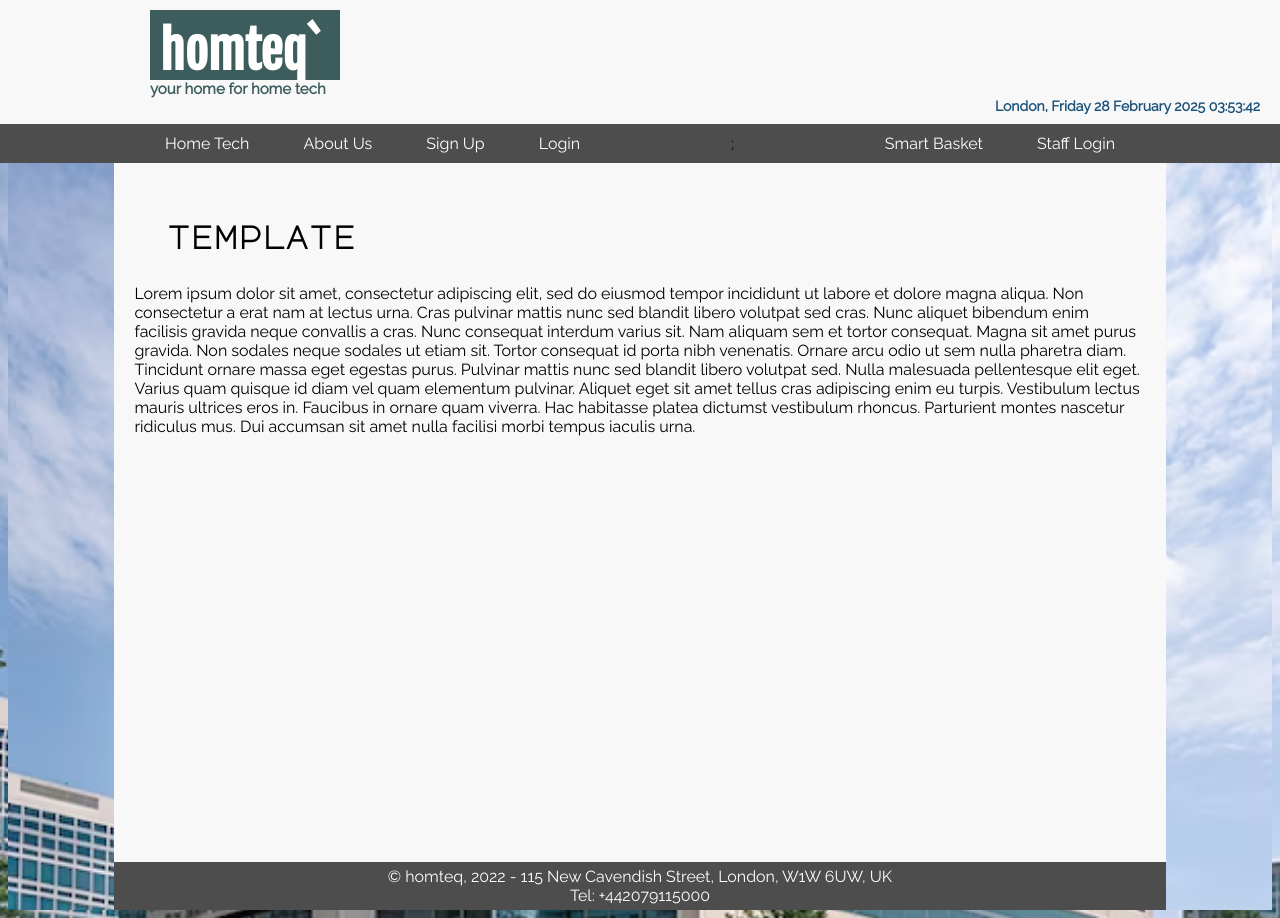
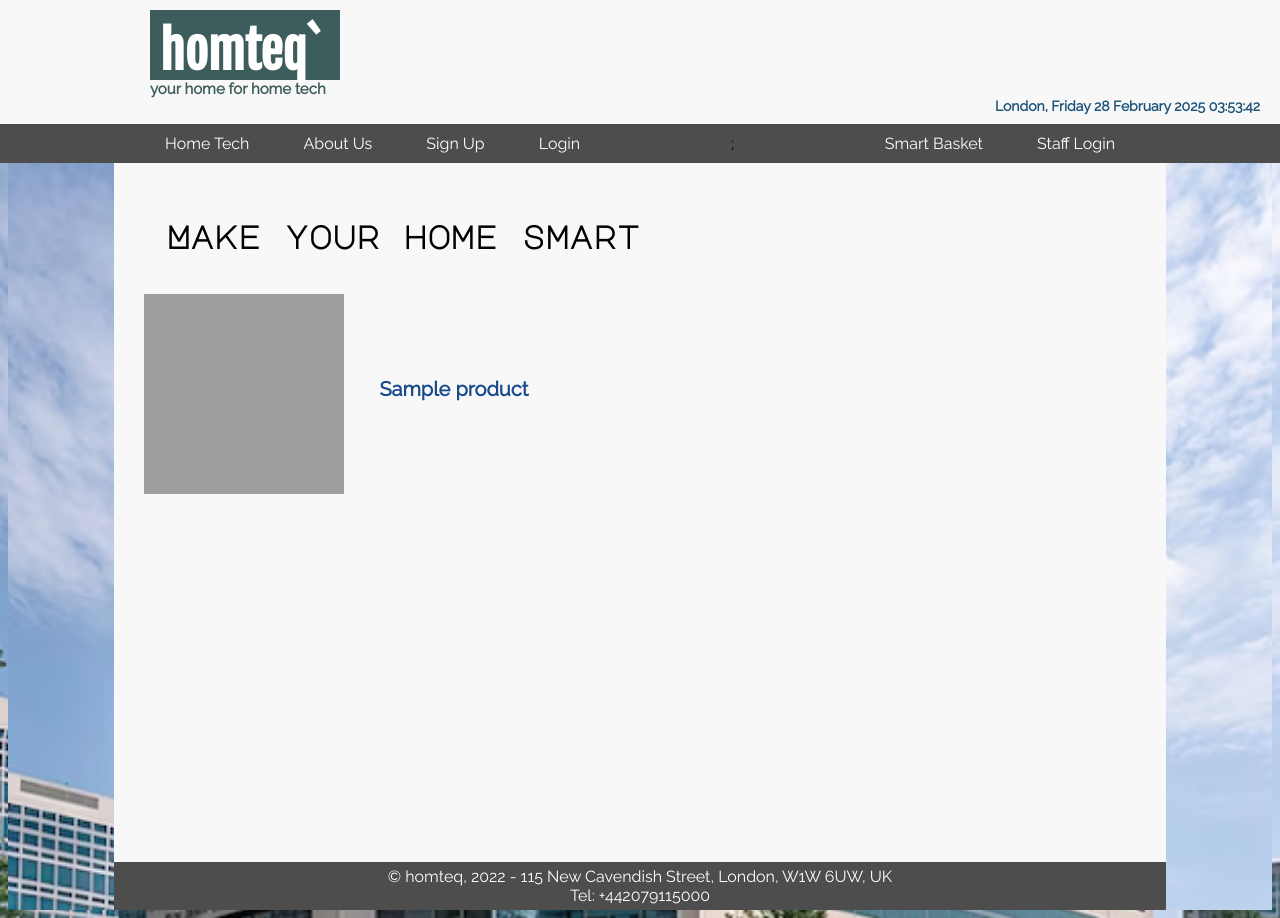
Before and after one commit to Judinus10/homteqWebApplication, a PHP site: page / in a window 1280 px wide. Run offline with PHP 8.4, Linux system fonts and the light colour scheme; tables that the repository leaves empty or names only in its code hold one stand-in row (values such as "Sample post"); grey boxes are pictures that could not be loaded.

Commit message:
code for the index.php file added

```diff
--- a/index.php
+++ b/index.php
@@ -1,26 +1,32 @@
 <?php
-$pagename="template";
-//Create and populate a variable called $pagename
+include ("db.php"); //include db.php file to connect to DB
+$pagename="Make your home smart"; //create and populate variable called $pagename
 echo "<link rel=stylesheet type=text/css href=mystylesheet.css>";
 echo "<title>".$pagename."</title>";
 echo "<body>";
 include ("headfile.html");
 echo "<h4>".$pagename."</h4>";
-//Call in stylesheet
-//display name of the page as window title
-//include header layout file
-//display name of the page on the web page
-//display random text
-echo "<p> Lorem ipsum dolor sit amet, consectetur adipiscing elit, sed do eiusmod tempor incididunt ut
-labore et dolore magna aliqua. Non consectetur a erat nam at lectus urna. Cras pulvinar mattis nunc sed
-blandit libero volutpat sed cras. Nunc aliquet bibendum enim facilisis gravida neque convallis a cras.
-Nunc consequat interdum varius sit. Nam aliquam sem et tortor consequat. Magna sit amet purus gravida. Non
-sodales neque sodales ut etiam sit. Tortor consequat id porta nibh venenatis. Ornare arcu odio ut sem
-nulla pharetra diam. Tincidunt ornare massa eget egestas purus. Pulvinar mattis nunc sed blandit libero
-volutpat sed. Nulla malesuada pellentesque elit eget. Varius quam quisque id diam vel quam elementum
-pulvinar. Aliquet eget sit amet tellus cras adipiscing enim eu turpis. Vestibulum lectus mauris ultrices
-eros in. Faucibus in ornare quam viverra. Hac habitasse platea dictumst vestibulum rhoncus. Parturient
-montes nascetur ridiculus mus. Dui accumsan sit amet nulla facilisi morbi tempus iaculis urna.";
-include("footfile.html");
+//create a $SQL variable and populate it with a SQL statement that retrieves product details
+$SQL="select prodId, prodName, prodPicNameSmall from Product";
+//run SQL query for connected DB or exit and display error message
+$exeSQL=mysqli_query($conn, $SQL) or die (mysqli_error($conn));
+echo "<table style='border: 0px'>";
+//create an array of records (2 dimensional variable) called $arrayp.
+//populate it with the records retrieved by the SQL query previously executed.
+//Iterate through the array i.e while the end of the array has not been reached, run through it
+while ($arrayp=mysqli_fetch_array($exeSQL))
+{
+echo "<tr>";
+echo "<td style='border: 0px'>";
+//display the small image whose name is contained in the array
+echo "<img src=images/".$arrayp['prodPicNameSmall']." height=200 width=200>";
+echo "</td>";
+echo "<td style='border: 0px'>";
+echo "<p><h5>".$arrayp['prodName']."</h5>"; //display product name as contained in the array
+echo "</td>";
+echo "</tr>";
+}
+echo "</table>";
+include ("footfile.html");
 echo "</body>";
 ?>
```
